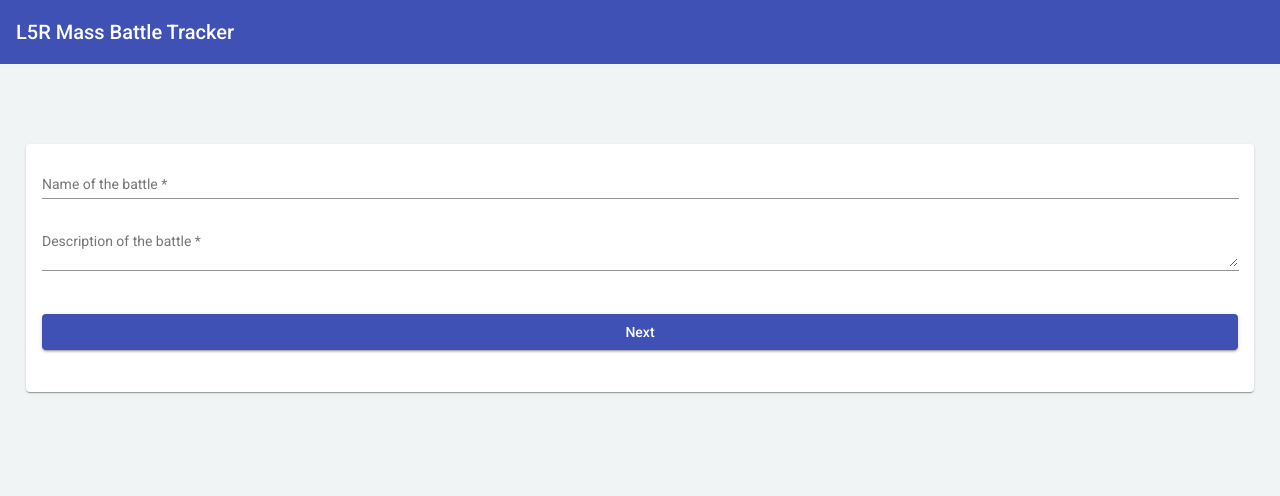
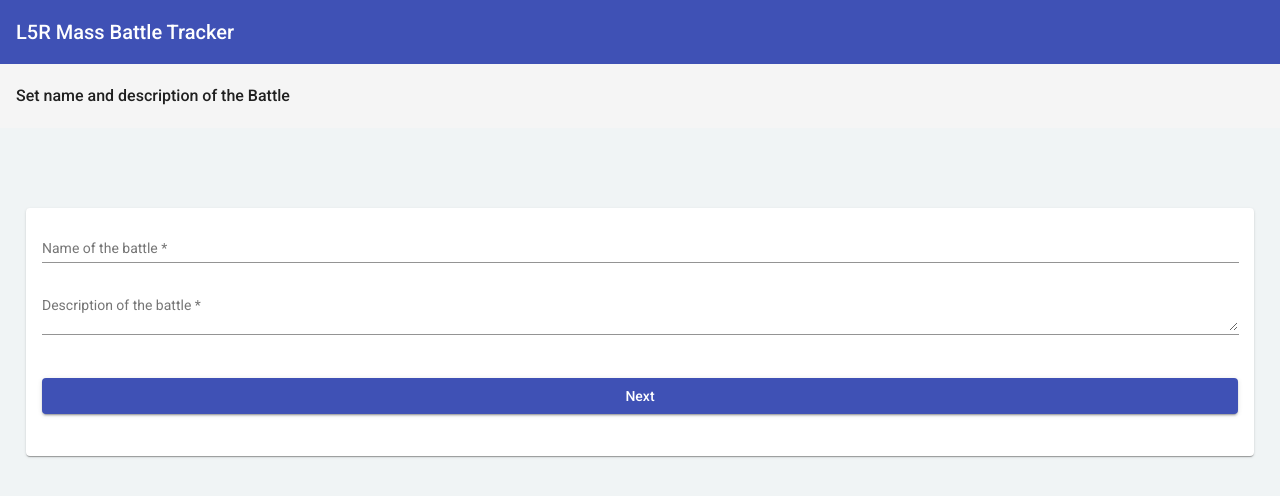
Before and after one commit to BudWhiteStudying/l5r-mass-battles-tracker, an Angular app in the folder mass-battle-tracker-client/src/main/angular/: page /new-battle/name-description in a window 1280 px wide. Shown: the top 496 px of the page. Built offline with nearby package versions, Linux system fonts and the light colour scheme.

Commit message:
feat: add page titles

```diff
--- a/mass-battle-tracker-client/src/main/angular/src/app/app.component.html
+++ b/mass-battle-tracker-client/src/main/angular/src/app/app.component.html
@@ -1,4 +1,7 @@
 <mat-toolbar color="primary">
     <span>L5R Mass Battle Tracker</span>
 </mat-toolbar>
-<router-outlet></router-outlet>
+<mat-toolbar color="secondary" *ngIf="pageTitle">
+    <span class="page-title">{{pageTitle}}</span>
+</mat-toolbar>
+<router-outlet (activate)="componentAdded($event)"></router-outlet>
--- a/mass-battle-tracker-client/src/main/angular/src/app/app.component.ts
+++ b/mass-battle-tracker-client/src/main/angular/src/app/app.component.ts
@@ -6,5 +6,14 @@ import { Component } from '@angular/core';
   styleUrls: ['./app.component.scss']
 })
 export class AppComponent {
-  title = 'mass-battle-tracker-client';
+  pageTitle : String;
+
+  setPageTitle(title : String): void {
+    console.debug("Event intercepted");
+    this.pageTitle = title;
+  }
+
+  componentAdded(event): void {
+    this.setPageTitle(event.pageTitle ? event.pageTitle : '');
+  }
 }
--- a/mass-battle-tracker-client/src/main/angular/src/app/landing/landing/landing.component.ts
+++ b/mass-battle-tracker-client/src/main/angular/src/app/landing/landing/landing.component.ts
@@ -1,4 +1,4 @@
-import { Component, OnInit } from '@angular/core';
+import { Component, OnInit, Output, EventEmitter } from '@angular/core';
 
 @Component({
   selector: 'landing',
--- a/mass-battle-tracker-client/src/main/angular/src/app/new-battle/final-summary/final-summary.component.html
+++ b/mass-battle-tracker-client/src/main/angular/src/app/new-battle/final-summary/final-summary.component.html
@@ -1,28 +1,28 @@
 <mat-card class="main-card">
     <form *ngIf="battle" class="full-width">
         <!-- VALUE SET IN THE PREVIOUS VIEW, DISABLED -->
-        <div>
+        <div class="loosely-spaced">
             <b>Name of the battle: </b> {{battle.name}}
         </div>
         <!-- VALUE SET IN THE PREVIOUS VIEW, DISABLED -->
-        <div>
+        <div class="loosely-spaced">
             <b>Description of the battle: </b> {{battle.description}}
         </div>
         <!-- INVOLVED ARMIES -->
-        <div>
+        <div class="loosely-spaced">
             <b>Involved armies: </b>
         </div>
         <!-- LIST OF ARMIES -->
         <mat-label class="block" *ngFor="let army of battle.involvedArmies">
-            <mat-card class = "loosely-spaced">
-                <div>
+            <mat-card class = "extra-loosely-spaced">
+                <div class="loosely-spaced">
                     <b>{{army.name}}</b> ({{army.leaders.length}} leaders)
                     <mat-list-item class="indented-block" *ngFor="let leader of army.leaders"><b>{{leader.name}}</b>, of the {{leader.clan}} clan</mat-list-item>
                 </div>
-                <div>
+                <div class="loosely-spaced">
                     <b>Strength: </b> {{army.strength}}
                 </div>
-                <div>
+                <div class="loosely-spaced">
                     <b>Discipline: </b> {{army.discipline}}
                 </div>
             </mat-card>
--- a/mass-battle-tracker-client/src/main/angular/src/app/new-battle/final-summary/final-summary.component.ts
+++ b/mass-battle-tracker-client/src/main/angular/src/app/new-battle/final-summary/final-summary.component.ts
@@ -9,6 +9,8 @@ import { Battle } from 'src/app/shared/data-model/mass-battle-tracker-server';
   styleUrls: ['./final-summary.component.scss']
 })
 export class FinalSummaryComponent implements OnInit {
+
+  pageTitle = "Final summary";
 
   battle : Battle;
 
--- a/mass-battle-tracker-client/src/main/angular/src/app/new-battle/involved-armies/involved-armies.component.ts
+++ b/mass-battle-tracker-client/src/main/angular/src/app/new-battle/involved-armies/involved-armies.component.ts
@@ -12,6 +12,8 @@ import {isNullOrEmptyString} from "../../shared/utility/string.utility";
   styleUrls: ['./involved-armies.component.scss']
 })
 export class InvolvedArmiesComponent implements OnInit {
+
+  pageTitle = "Set involved armies";
 
   battle : Battle;
   addingNewArmy : Boolean = false;
--- a/mass-battle-tracker-client/src/main/angular/src/app/new-battle/name-description/name-description.component.ts
+++ b/mass-battle-tracker-client/src/main/angular/src/app/new-battle/name-description/name-description.component.ts
@@ -13,6 +13,8 @@ import { Router } from '@angular/router';
   styleUrls: ['./name-description.component.scss']
 })
 export class NameDescriptionComponent implements OnInit {
+
+  pageTitle = "Set name and description of the Battle";
 
   private battle: Battle = {name : "", description : "", involvedArmies : []};
   private battleFormValueChangesSubscription: Subscription;
--- a/mass-battle-tracker-client/src/main/angular/src/app/play-battle/initiative/commander-selection/commander-selection.component.ts
+++ b/mass-battle-tracker-client/src/main/angular/src/app/play-battle/initiative/commander-selection/commander-selection.component.ts
@@ -9,6 +9,8 @@ import { Battle } from 'src/app/shared/data-model/mass-battle-tracker-server';
   styleUrls: ['./commander-selection.component.scss']
 })
 export class CommanderSelectionComponent implements OnInit {
+
+  pageTitle = "Initiative phase: select a commander for every involved Army";
 
   battle : Battle;
 
--- a/mass-battle-tracker-client/src/main/angular/src/app/play-battle/initiative/initiative-recording/initiative-recording.component.ts
+++ b/mass-battle-tracker-client/src/main/angular/src/app/play-battle/initiative/initiative-recording/initiative-recording.component.ts
@@ -8,6 +8,8 @@ import { Battle } from 'src/app/shared/data-model/mass-battle-tracker-server';
   styleUrls: ['./initiative-recording.component.scss']
 })
 export class InitiativeRecordingComponent implements OnInit {
+
+  pageTitle = "Initiative phase: record initiative of each commander";
 
   battle : Battle;
 
--- a/mass-battle-tracker-client/src/main/angular/src/app/play-battle/initiative/leaders-selection/leaders-selection.component.ts
+++ b/mass-battle-tracker-client/src/main/angular/src/app/play-battle/initiative/leaders-selection/leaders-selection.component.ts
@@ -9,6 +9,8 @@ import { Army, Battle, Cohort } from 'src/app/shared/data-model/mass-battle-trac
   styleUrls: ['./leaders-selection.component.scss']
 })
 export class LeadersSelectionComponent implements OnInit {
+
+  pageTitle = "Initiative phase: for each Army, select the Leaders that will lead the Cohorts"
 
   battle : Battle;
   cohortInProgress : Cohort = {name : "", leader : {name : "", clan : ""}};
--- a/mass-battle-tracker-client/src/main/angular/src/styles.scss
+++ b/mass-battle-tracker-client/src/main/angular/src/styles.scss
@@ -49,9 +49,15 @@ body { margin: 0; font-family: Roboto, "Helvetica Neue", sans-serif; }
 .loosely-spaced {
     margin-top:1vw;
 }
+.extra-loosely-spaced {
+    margin-top:2vw;
+}
 .bold {
     font-weight: bold;
 }
 .block {
     display: block;
 }
+.page-title {
+    font-size: 16px;
+}
```
